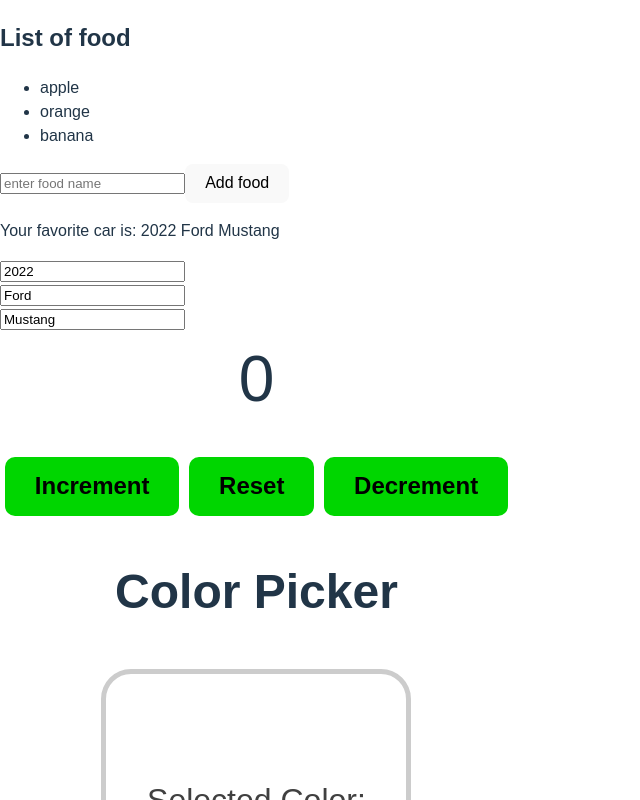
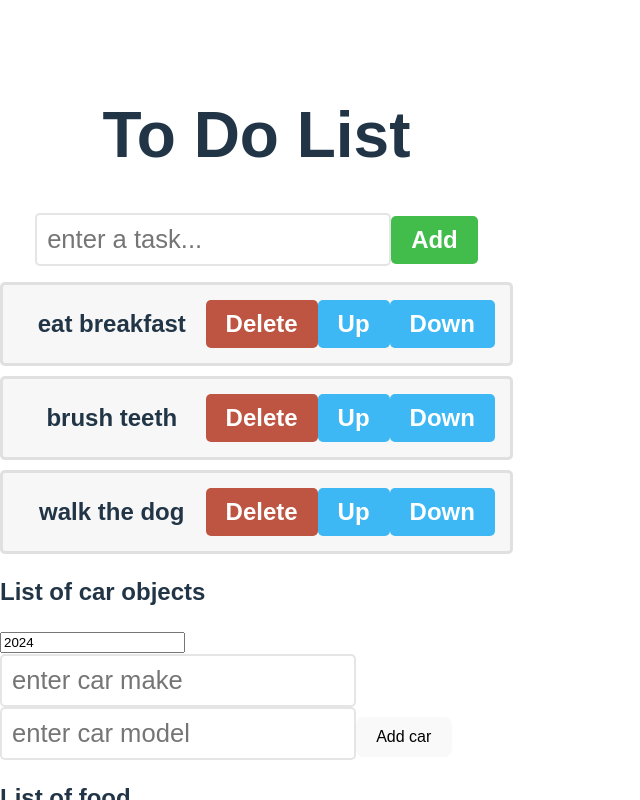
Before and after one commit to niklonberg/bro-code-react-course, a React (Vite) app: page / in a window 1280 px wide. Shown: the top 800 px of the page, without its empty margins (0-640 px from the left). Built offline with nearby package versions, Linux system fonts and the light colour scheme.

Commit message:
add ToDoList.tsx

```diff
--- a/src/App.tsx
+++ b/src/App.tsx
@@ -16,6 +16,8 @@ import ColorPicker from "./components/ColorPicker.js";
 import CounterUpdateFnsExample from "./components/UpdateFunction.js";
 import UpdateObject from "./components/UpdateObjects.js";
 import UpdateArray from "./components/UpdateArray.js";
+import Cars from "./components/Cars.js";
+import ToDoList from "./components/ToDoList.js";
 
 function App() {
   const fruits = [
@@ -36,6 +38,8 @@ function App() {
 
   return (
     <>
+      <ToDoList />
+      <Cars />
       <UpdateArray />
       <UpdateObject />
       <CounterUpdateFnsExample />
--- /dev/null
+++ b/src/components/Cars.tsx
@@ -0,0 +1,69 @@
+import { useState } from "react";
+
+interface Car {
+  make: string;
+  model: string;
+  year: number;
+}
+
+function Cars() {
+  const [cars, setCars] = useState<Car[]>([]);
+  const [carYear, setCarYear] = useState(new Date().getFullYear());
+  const [carMake, setCarMake] = useState("");
+  const [carModel, setCarModel] = useState("");
+
+  function handleAddCar() {
+    const newCar = { make: carMake, model: carModel, year: carYear };
+    setCars((c) => [...c, newCar]);
+    setCarYear(new Date().getFullYear());
+    setCarMake("");
+    setCarModel("");
+  }
+
+  function handleRemoveCar(index: number) {
+    setCars((c) => c.filter((_, i) => i !== index));
+  }
+
+  function handleCarYearChange(event: React.ChangeEvent<HTMLInputElement>) {
+    setCarYear(parseInt(event.target.value));
+  }
+
+  function handleCarMakeChange(event: React.ChangeEvent<HTMLInputElement>) {
+    setCarMake(event.target.value);
+  }
+
+  function handleCarModelChange(event: React.ChangeEvent<HTMLInputElement>) {
+    setCarModel(event.target.value);
+  }
+
+  return (
+    <div>
+      <h2>List of car objects</h2>
+      <ul>
+        {cars.map((car, index) => (
+          <li key={index} onClick={() => handleRemoveCar(index)}>
+            {car.make} {car.model}, {car.year}
+          </li>
+        ))}
+      </ul>
+      <input type="number" value={carYear} onChange={handleCarYearChange} />
+      <br />
+      <input
+        type="text"
+        value={carMake}
+        onChange={handleCarMakeChange}
+        placeholder="enter car make"
+      />
+      <br />
+      <input
+        type="text"
+        value={carModel}
+        onChange={handleCarModelChange}
+        placeholder="enter car model"
+      />
+      <button onClick={handleAddCar}>Add car</button>
+    </div>
+  );
+}
+
+export default Cars;
--- /dev/null
+++ b/src/components/ToDoList.tsx
@@ -0,0 +1,85 @@
+import { useState } from "react";
+
+function ToDoList() {
+  const [tasks, setTasks] = useState([
+    "eat breakfast",
+    "brush teeth",
+    "walk the dog",
+  ]);
+  const [newTask, setNewTask] = useState("");
+
+  function handleInputChange(event: React.ChangeEvent<HTMLInputElement>) {
+    setNewTask(event.target.value);
+  }
+
+  function addTask() {
+    if (newTask.trim() !== "") {
+      setTasks((t) => [...t, newTask]);
+      setNewTask("");
+    }
+  }
+
+  function deleteTask(index: number) {
+    const updatedTasks = tasks.filter((_, i) => index !== i);
+    setTasks(updatedTasks);
+  }
+
+  function moveTaskUp(index: number) {
+    if (index > 0) {
+      const updatedTasks = [...tasks];
+      [updatedTasks[index], updatedTasks[index - 1]] = [
+        updatedTasks[index - 1],
+        updatedTasks[index],
+      ];
+      setTasks(updatedTasks);
+    }
+  }
+
+  function moveTaskDown(index: number) {
+    if (index < tasks.length - 1) {
+      const updatedTasks = [...tasks];
+      [updatedTasks[index], updatedTasks[index + 1]] = [
+        updatedTasks[index + 1],
+        updatedTasks[index],
+      ];
+      setTasks(updatedTasks);
+    }
+  }
+
+  return (
+    <div className="to-do-list">
+      <h1>To Do List</h1>
+
+      <div>
+        <input
+          type="text"
+          placeholder="enter a task..."
+          value={newTask}
+          onChange={handleInputChange}
+        />
+        <button className="add-button" onClick={addTask}>
+          Add
+        </button>
+      </div>
+
+      <ol>
+        {tasks.map((task, index) => (
+          <li key={index}>
+            <span className="todo-text">{task}</span>
+            <button className="delete-button" onClick={() => deleteTask(index)}>
+              Delete
+            </button>
+            <button className="move-button" onClick={() => moveTaskUp(index)}>
+              Up
+            </button>
+            <button className="move-button" onClick={() => moveTaskDown(index)}>
+              Down
+            </button>
+          </li>
+        ))}
+      </ol>
+    </div>
+  );
+}
+
+export default ToDoList;
--- a/src/index.css
+++ b/src/index.css
@@ -226,3 +226,75 @@ input[type="color"] {
   border-radius: 10px;
   border: 3px solid hsl(0, 0%, 80%);
 }
+
+.to-do-list {
+  text-align: center;
+  margin-top: 100px;
+}
+
+.to-do-list h1 {
+  font-size: 4rem;
+}
+
+.to-do-list button {
+  font-size: 1.5rem;
+  font-weight: bold;
+  padding: 10px 20px;
+  color: white;
+  border: none;
+  border-radius: 5px;
+  cursor: pointer;
+  transition: background-color 0.5s ease;
+}
+
+.add-button {
+  background-color: hsl(125, 48%, 50%);
+}
+
+.add-button:hover {
+  background-color: hsl(125, 48%, 40%);
+}
+
+.delete-button {
+  background-color: hsl(9, 48%, 50%);
+}
+
+.delete-button:hover {
+  background-color: hsl(9, 48%, 40%);
+}
+
+.move-button {
+  background-color: hsl(200, 90%, 60%);
+}
+
+.move-button:hover {
+  background-color: hsl(200, 90%, 50%);
+}
+
+input[type="text"] {
+  font-size: 1.6rem;
+  padding: 10px;
+  border: 2px solid hsla(0, 0%, 80%, 0.5);
+  border-radius: 5px;
+  color: black;
+}
+
+.to-do-list ol {
+  padding: 0;
+}
+
+.to-do-list li {
+  font-size: 1.5rem;
+  font-weight: bold;
+  padding: 15px;
+  background-color: hsl(0, 0%, 97%);
+  margin-bottom: 10px;
+  border: 3px solid hsla(0, 0%, 85%, 0.75);
+  border-radius: 5px;
+  display: flex;
+  align-items: center;
+}
+
+.todo-text {
+  flex: 1;
+}
```
